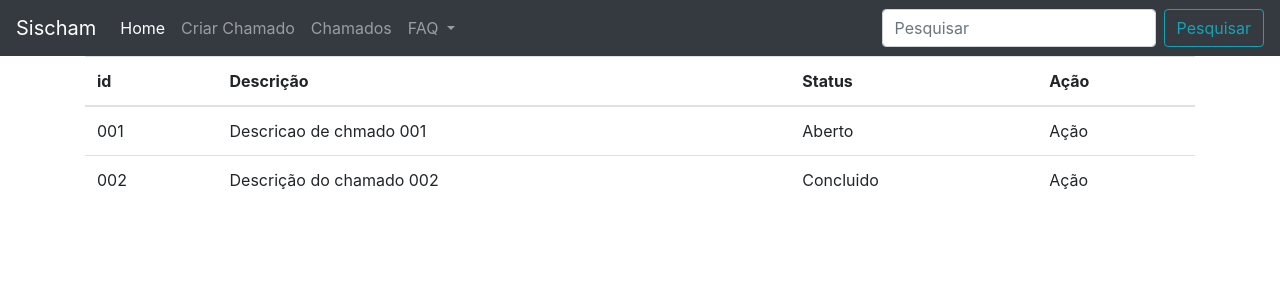
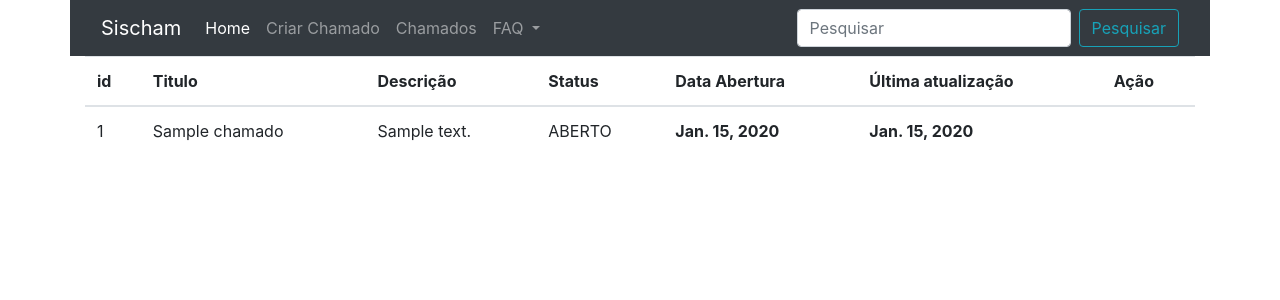
Before and after one commit to gopianco/sischam, a Django app: page / in a window 1280 px wide. Shown: the top 300 px of the page. Run offline with Django 3.2, Linux system fonts and the light colour scheme; tables that the repository leaves empty hold one stand-in row (values such as "Sample post"); some libraries are stand-ins or nearby versions.

Commit message:
add table to list chamados

```diff
--- a/chamado/models.py
+++ b/chamado/models.py
@@ -39,6 +39,7 @@ class Chamado(models.Model):
         ("CONCLUIDO", 'Concluido'),
     ]
 
+    titulo_chamado = models.CharField(max_length=100, blank=False, null=False)
     id_chamado = models.AutoField(primary_key=True)
     tipo_chamado = models.CharField(max_length=20,choices=TIPO_DE_CHAMADO, default='Incidente')
     status= models.CharField(max_length=20, choices=STATUS_DE_CHAMADO, default='Aberto')
@@ -48,4 +49,18 @@ class Chamado(models.Model):
     descricao = models.TextField()
     solucao = models.TextField()
     #chat = models.ForeignKey()
-    data_abertura = models.DateField(auto_now=True)
+    data_abertura = models.DateField(default=timezone.now)
+    data_alteracao = models.DateField(default=timezone.now)
+
+
+    def abrir_chamado(self):
+        self.status = "ABERTO"
+        self.data_abertura = timezone.now()
+        self.save()
+
+    def alterar_chamado(self):
+        self.data_alteracao = timezone.now()
+        self.save()
+
+    def __str__(self):
+        return self.titulo_chamado
--- a/chamado/templates/chamado/chamados_list.html
+++ b/chamado/templates/chamado/chamados_list.html
@@ -11,9 +11,10 @@
     <title>Sistema Abertura de Chamado</title>
   </head>
   <body>
-    <nav class="navbar navbar-expand-lg navbar-dark bg-dark">
+  <div class="container" style="background-color: #343a40;">
+    <nav class="navbar navbar-expand-lg navbar-dark bg-dark" >
         <a class="navbar-brand" href="#">Sischam</a>
-        <button class="navbar-toggler" type="button" data-toggle="collapse" data-target="#navBar" aria-controls="navBar" aria-expanded="true" aria-label="Alterna navegação">
+        <button class="navbar-toggler collapsed" type="button" data-toggle="collapse" data-target="#navBar" aria-controls="navBar" aria-expanded="false" aria-label="Toggle navigation">
           <span class="navbar-toggler-icon"></span>
         </button>
 
@@ -41,34 +42,39 @@
             </ul>
           <form class="form-inline my-2 my-lg-0">
             <input class="form-control mr-sm-2" type="search" placeholder="Pesquisar" aria-label="Pesquisar">
-            <button class="btn btn-outline-info" type="submit">Pesquisar</button>
+            <button class="btn btn-outline-info my-2 my-sm-0" type="submit">Pesquisar</button>
           </form>
         </div>
       </nav>
+    </div>
+
 
       <div class="container">
         <table class="table">
           <thead>
             <tr>
               <th>id</th>
+              <th>Titulo</th>
               <th>Descrição</th>
               <th>Status</th>
+              <th>Data Abertura</th>
+              <th>Última atualização</th>
               <th>Ação</th>
             </tr>
           </thead>
           <tbody>
+          {% for chamado in chamados%}
             <tr>
-              <td scope="row">001</td>
-              <td>Descricao de chmado 001</td>
-              <td>Aberto</td>
-              <td>Ação</td>
+              <td scope="row">{{chamado.id_chamado}}</td>
+              <td>{{chamado.titulo_chamado}}</td>
+              <td>{{chamado.descricao}}</td>
+              <td>{{chamado.status}}</td>
+              <th>{{chamado.data_abertura}}</th>
+              <th>{{chamado.data_alteracao}}</th>
+              <td><i class="fas fa-check-circle"><span></span></i></td>
             </tr>
-            <tr>
-              <td scope="row">002</td>
-              <td>Descrição do chamado 002</td>
-              <td>Concluido</td>
-              <td>Ação</td>
-            </tr>
+          {% endfor %}
+
           </tbody>
         </table>
 
--- a/chamado/views.py
+++ b/chamado/views.py
@@ -1,4 +1,6 @@
 from django.shortcuts import render
+from .models import Chamado
 
 def chamados_list(request):
-    return render(request, 'chamado/chamados_list.html', {})
+    chamados = Chamado.objects.all().order_by('data_abertura')
+    return render(request, 'chamado/chamados_list.html', {'chamados': chamados})
```
Also changed, not shown: chamado/migrations/0006_chamado_titulo_chamado.py (added), chamado/migrations/0007_chamado_data_ateracao.py (added), chamado/migrations/0008_auto_20191226_1218.py (added), chamado/migrations/0009_auto_20191226_1319.py (added).
